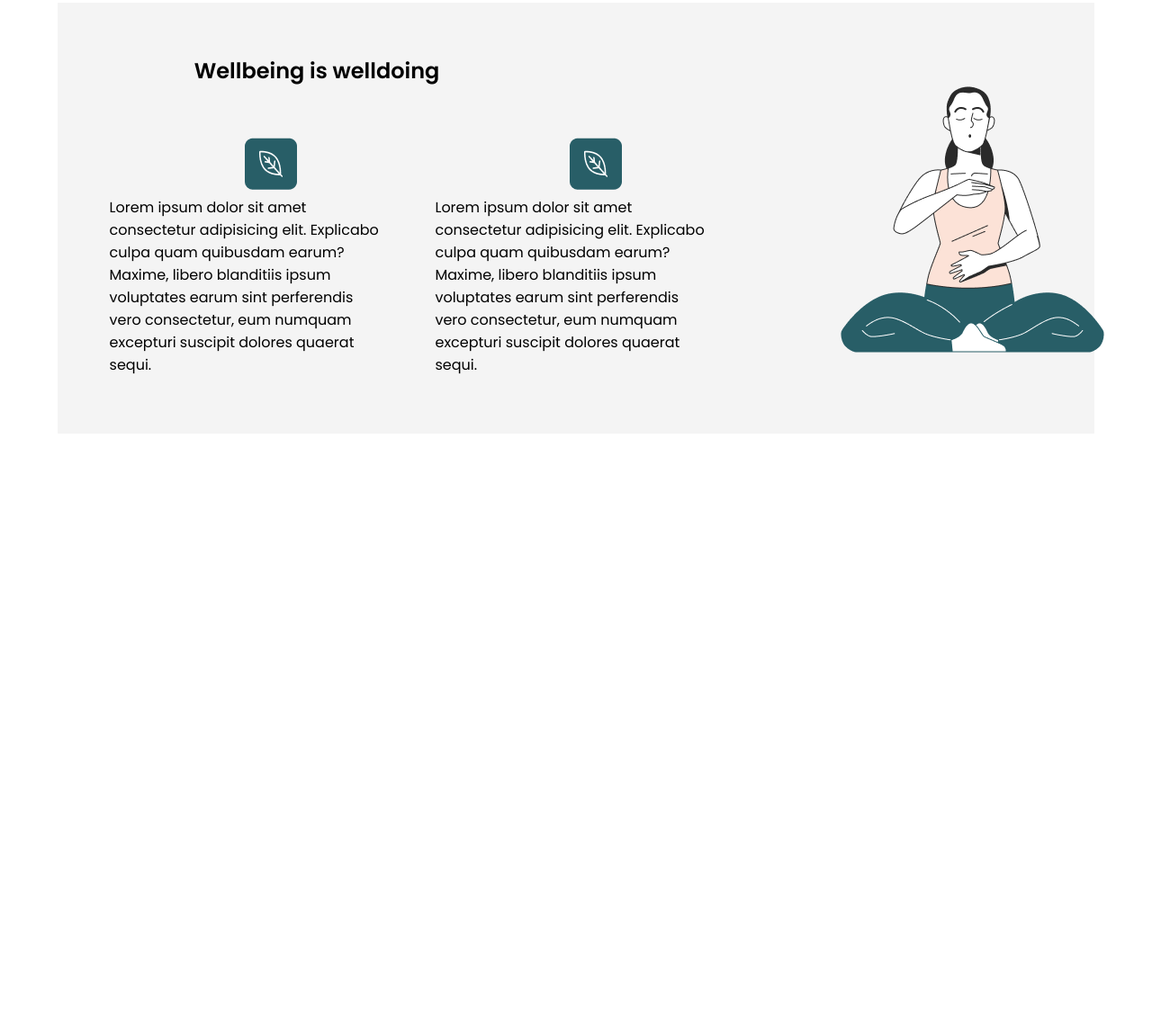
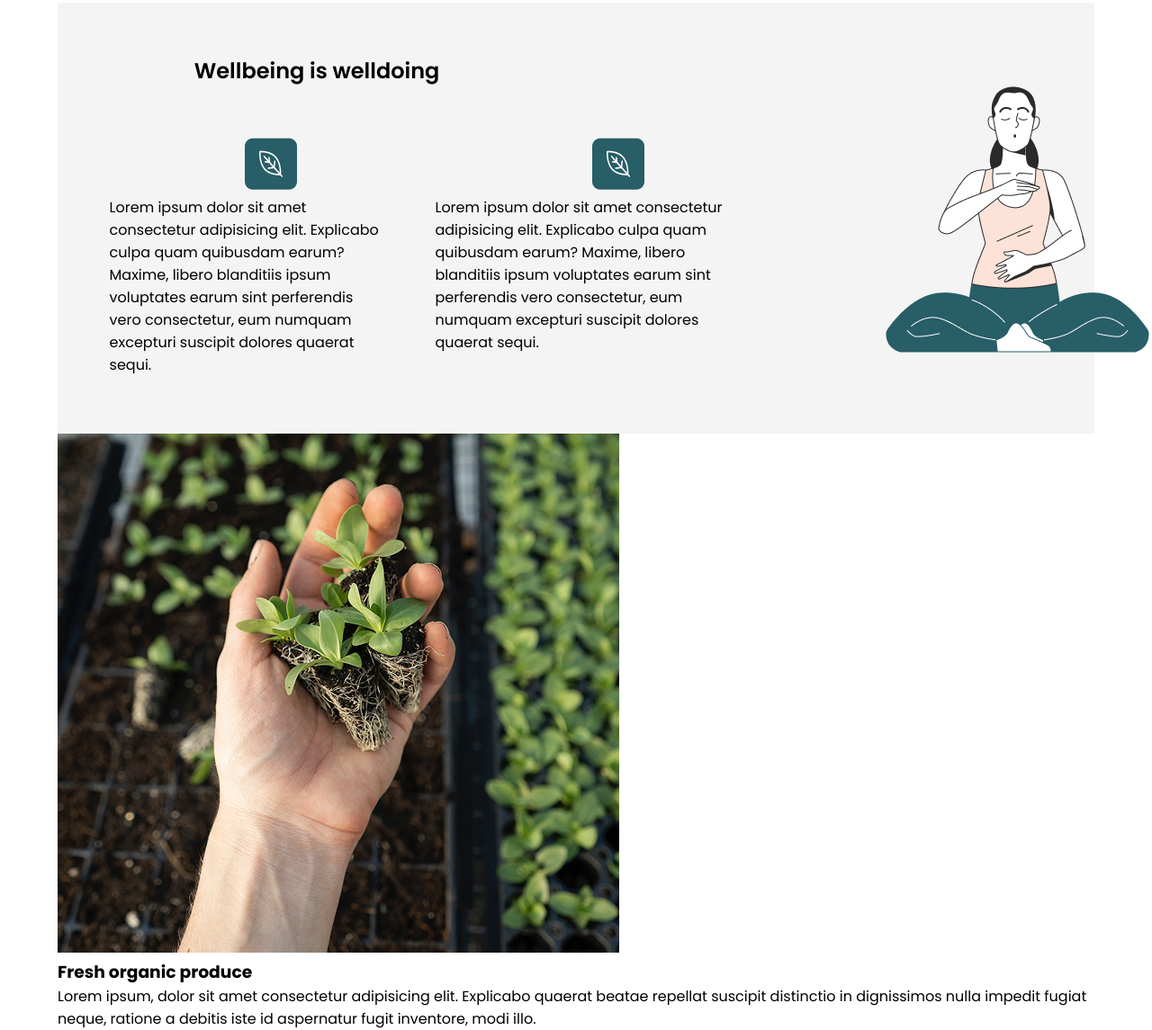
Before and after one commit to RahmaBahgat/NTI-Summer-Training, a plain HTML site: page Session 5/index.html in a window 1280 px wide. Shown: the part 1035-2180 px from the top of the page at 90% size. Before the commit the page ends 1517 px from the top, so only its background shows below. Drawn offline with Linux system fonts and the light colour scheme.

Commit message:
Update index.html

```diff
--- a/Session 5/index.html
+++ b/Session 5/index.html
@@ -52,18 +52,34 @@
         </div>
         <div class="d-inline-block Wellbeing ">
             <img src="images/Frame 1.png" alt="">
-            <p style="width: 300px;">
+            <p style="width: 350px;">
                 Lorem ipsum dolor sit amet consectetur adipisicing elit. Explicabo culpa quam quibusdam earum? Maxime, libero blanditiis ipsum voluptates earum sint perferendis vero consectetur, eum numquam excepturi suscipit dolores quaerat sequi.
             </p>
 
         </div>
 
-        <div class="d-inline-block">
+        <div class="d-inline-block girl">
             <img src="images/Group.png" alt="">
 
         </div>
 
     </section>
+
+    <section class="container pt-5">
+        <div class="soil-pic d-inline-block">
+            <img src="images/zoe-schaeffer-tbiV-yc903g-unsplash 1.png" alt="">
+        </div>
+        <div class="d-inline-block ">
+            <div class="text d-inline-block">
+                <h3>
+                    Fresh organic produce
+                </h3>
+                <p>
+                    Lorem ipsum, dolor sit amet consectetur adipisicing elit. Explicabo quaerat beatae repellat suscipit distinctio in dignissimos nulla impedit fugiat neque, ratione a debitis iste id aspernatur fugit inventore, modi illo.
+                </p>
+            </div>
+        </div>
+    </section>
     <script src="fonts/fontawsome/js/all.min.js"></script>
 </body>
 </html>
```
